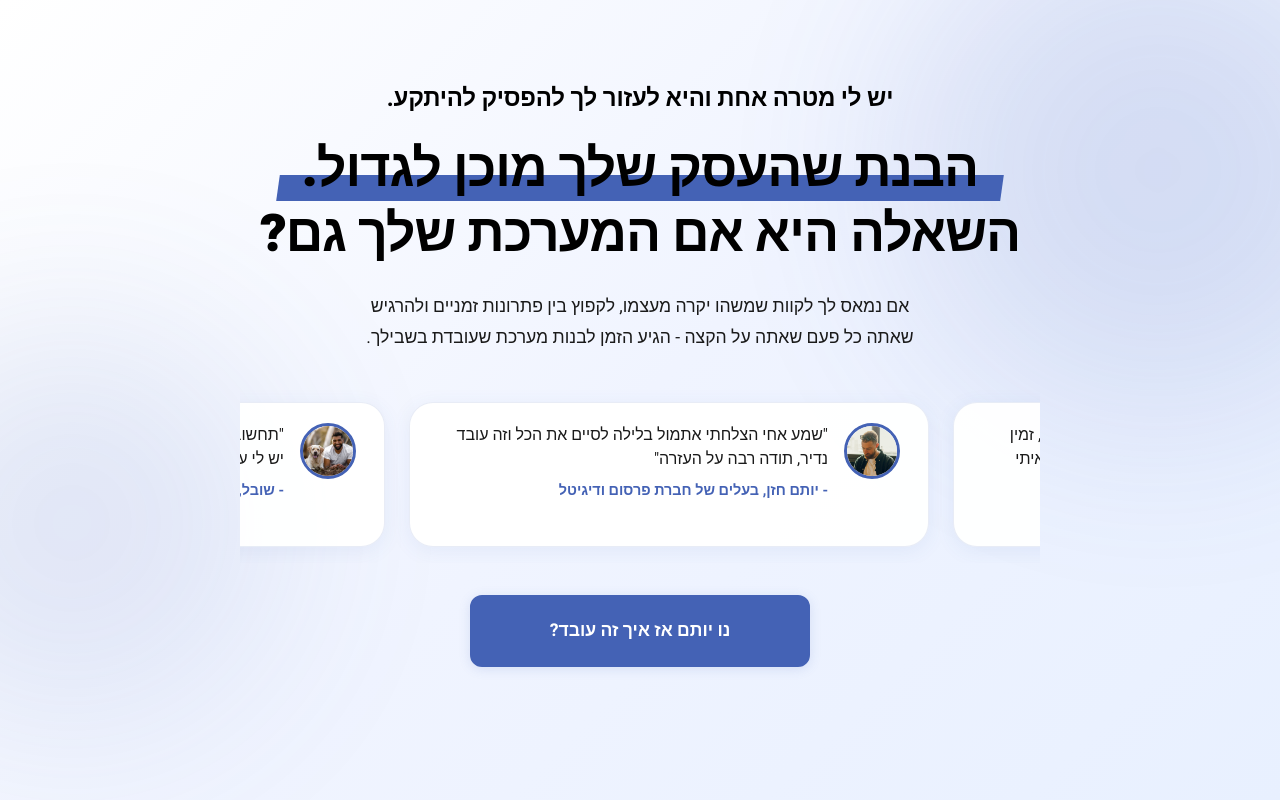
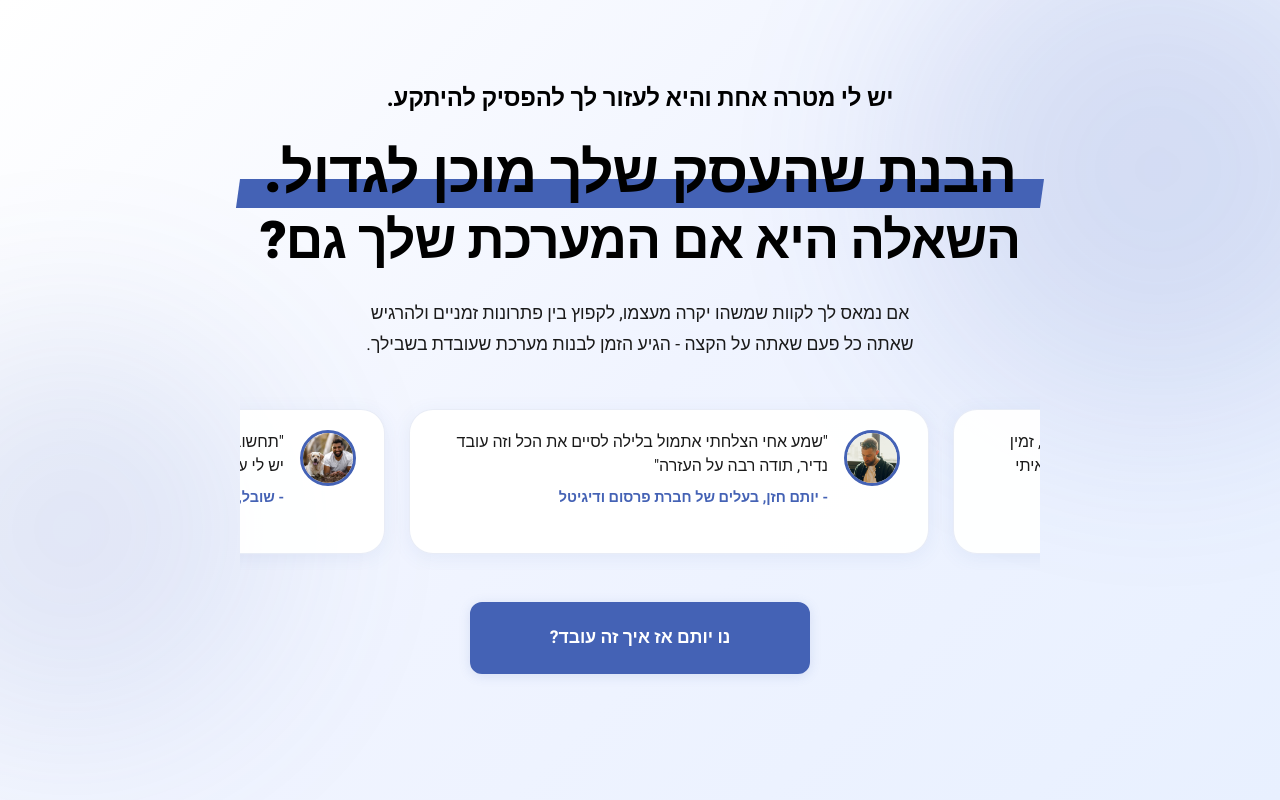
Before and after one commit to yotamsh1023/yotamsh, a plain HTML site: page index.html in a window 1280 px wide. Shown: the top 800 px of the page. Drawn offline with Linux system fonts and the light colour scheme.

```diff
--- a/styles.css
+++ b/styles.css
@@ -350,6 +350,7 @@ ul {
     display: inline-block;
     position: relative;
     padding: 0 0.2rem;
+    font-size: clamp(2.45rem, 5.2vw, 3.6rem);
 }
 
 .hero-title-line::after {
```
